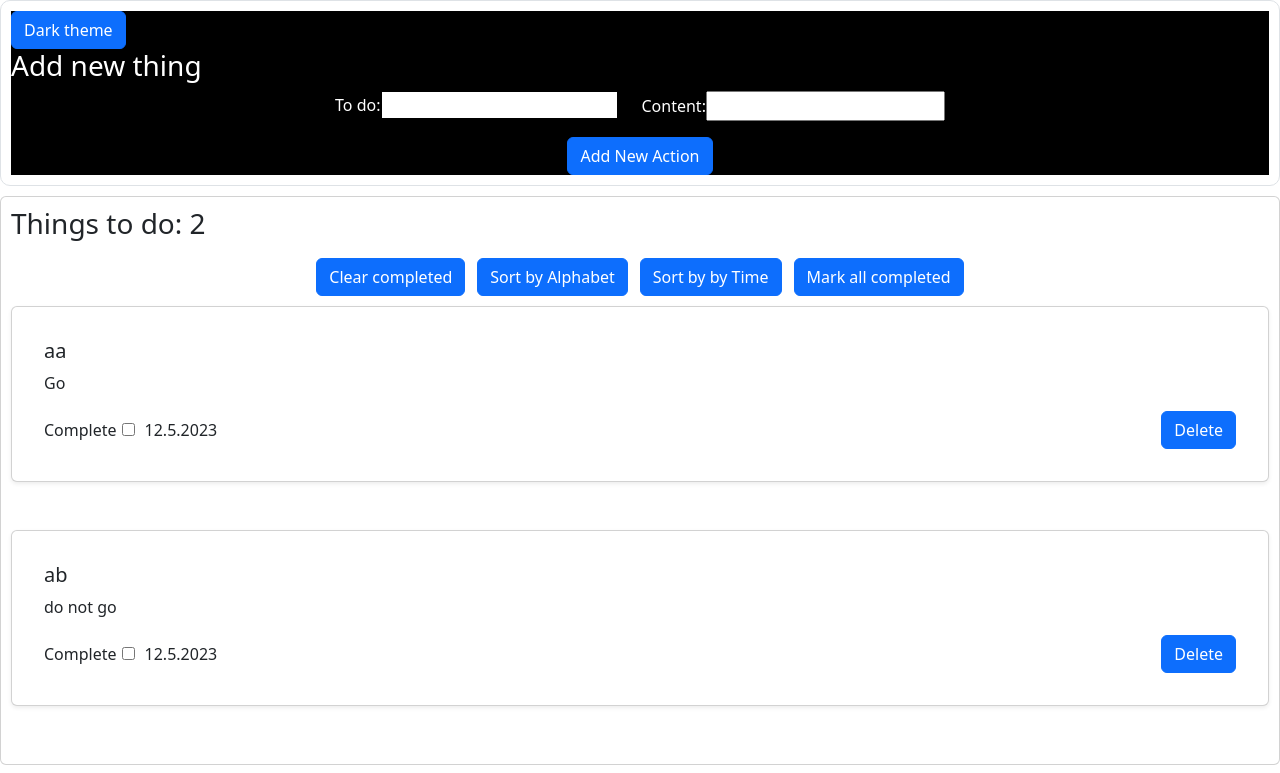
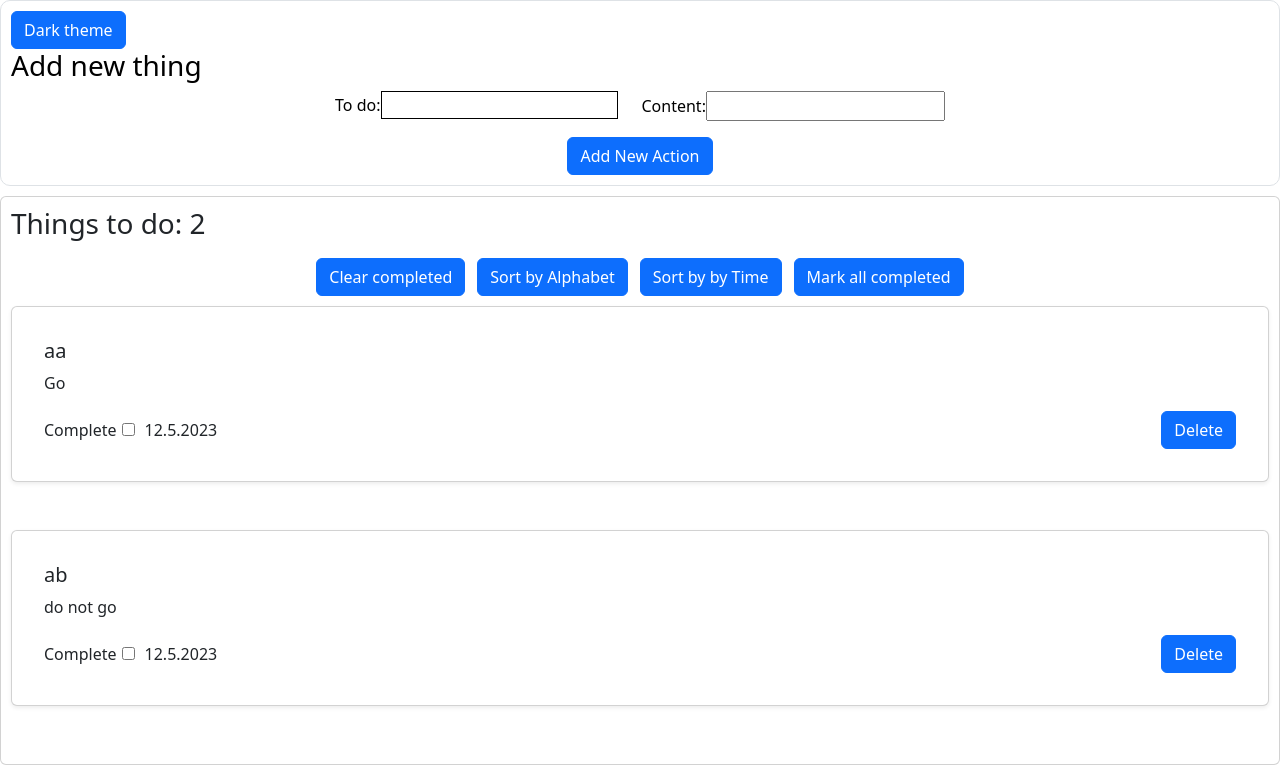
Before and after one commit to RomanKrishtal/Todo-List-redux, a React (Vite) app: page / in a window 1280 px wide. Shown: the top 773 px of the page. Built offline with nearby package versions, Linux system fonts and the light colour scheme.

Commit message:
dark mode functionality added

```diff
--- a/src/App.css
+++ b/src/App.css
@@ -1,9 +1,14 @@
-.lightTheme {
+.light-theme {
     background-color: white;
     color: black;
 }
 
-.darkTheme {
+.dark-theme {
     background-color: black;
     color: white;
 }
+
+.completed {
+    background-color: limegreen;
+    color: white;
+}
--- a/src/features/AddPostForm.jsx
+++ b/src/features/AddPostForm.jsx
@@ -8,12 +8,12 @@ import { useSelector } from 'react-redux'
 
 import { listAdded } from "./toDoListSlice.jsx";
 
-const AddPostForm = () => {
+const AddPostForm = ({darkTheme}) => {
     const [toDoName, setToDoName] = useState('');
     const [toDoContent, setToDoContent] = useState('');
 
     const dispatch = useDispatch();
-    let dark = useSelector(state => state.darkTheme)
+    let dark = useSelector(state => state.mode.darkTheme)
 
     const onToDOChange = e => setToDoName(e.target.value)
     const onContentChange = e => setToDoContent(e.target.value)
@@ -35,13 +35,16 @@ const AddPostForm = () => {
 }
 
     function toggleThemeHandler() {
-        dispatch(toggleTheme(dark))
+        dispatch(toggleTheme())
         console.log(dark)
     }
 
     return (
-        <Container fluid className="border" style={{padding: "10px", borderRadius: "10px"}}>
-        <div className={dark ? "darkTheme" : "lightTheme"}>
+        <Container fluid className="border" style={{padding: "10px",
+        borderRadius: "10px",
+        backgroundColor: dark ? "black" : "white",
+        color: !dark ? "black" : "white"}}>
+        <div>
             <div>
                 <Button onClick={toggleThemeHandler}>Dark theme</Button>
             </div>
--- a/src/features/darkThemeSlice.jsx
+++ b/src/features/darkThemeSlice.jsx
@@ -1,7 +1,7 @@
 import { createSlice } from "@reduxjs/toolkit";
 
 const darkThemeSlice = createSlice({
-    name: "darkTheme",
+    name: "mode",
     initialState: {
         darkTheme: false
     },
--- a/src/store.js
+++ b/src/store.js
@@ -5,6 +5,6 @@ import darkThemeReducer from './features/darkThemeSlice.jsx'
 export default configureStore({
     reducer: {
     lists: listReducer,
-    darkTheme: darkThemeReducer,
+    mode: darkThemeReducer,
     }
 })
```
